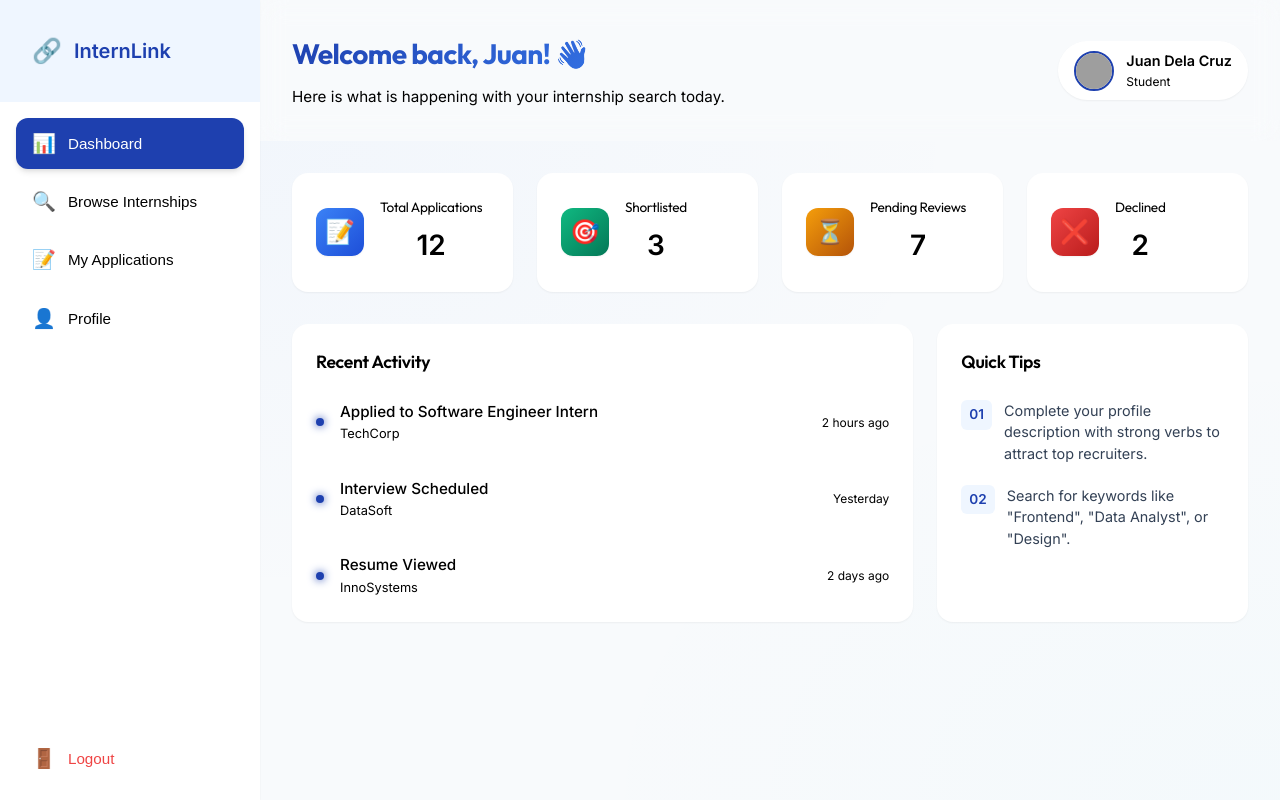
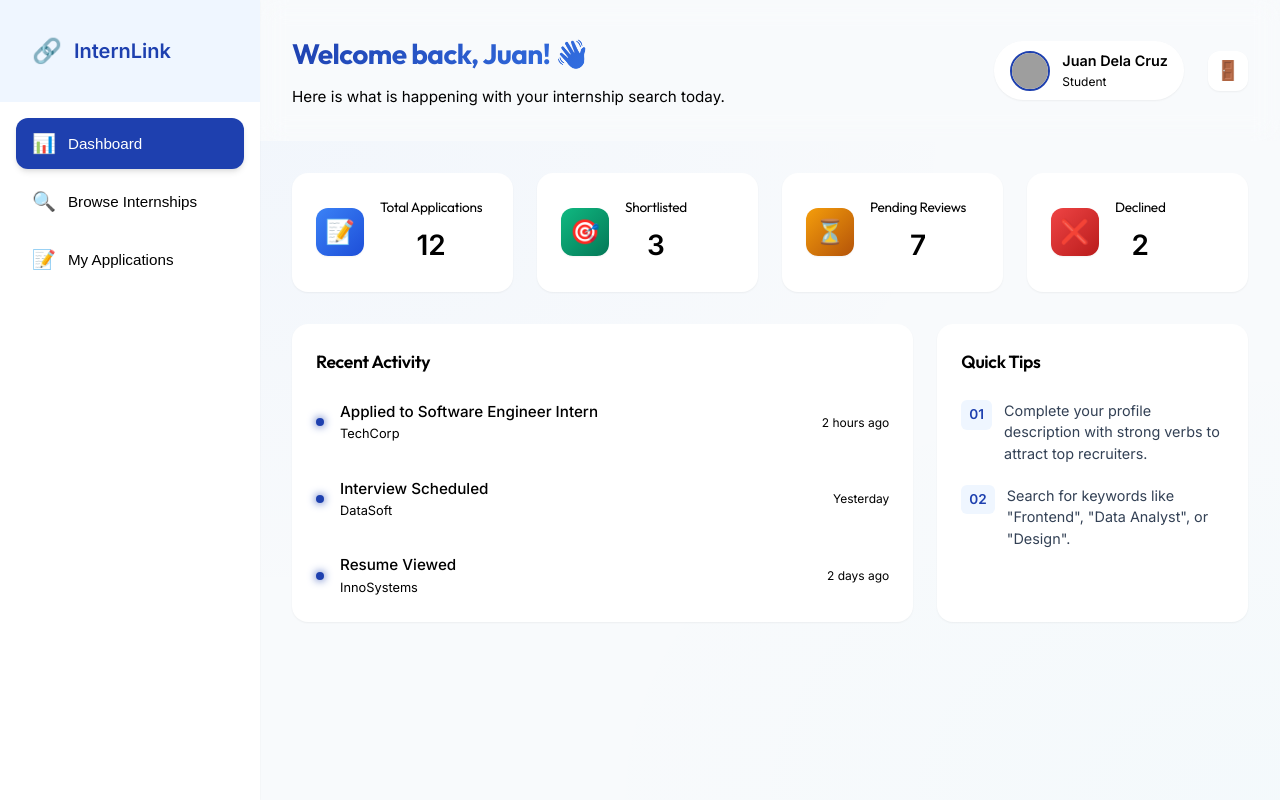
Before and after one commit to StevenBartolome/InternLink, a React (Create React App) app: page / in a window 1280 px wide. Built offline with nearby package versions, Linux system fonts and the light colour scheme; grey boxes are pictures that could not be loaded.

Commit message:
added static login for student

```diff
--- a/src/screens/Login/Login.jsx
+++ b/src/screens/Login/Login.jsx
@@ -4,11 +4,22 @@ import Modal from '../../components/Modal/Modal';
 
 const Login = ({ onNavigate }) => {
   const [isModalOpen, setIsModalOpen] = useState(false);
+  const [email, setEmail] = useState('');
+  const [password, setPassword] = useState('');
+  const [error, setError] = useState('');
 
   const handleSubmit = (e) => {
     e.preventDefault();
-    setIsModalOpen(true);
+    if (email === 'student@gmail.com' && password === '123') {
+      setError('');
+      setIsModalOpen(true);
+    } else {
+      setError('Invalid email or password. Use student@gmail.com / 123');
+    }
   };
+
+
+
 
   return (
     <div className="auth-split">
@@ -58,10 +69,13 @@ const Login = ({ onNavigate }) => {
           </div>
 
           <form onSubmit={handleSubmit} className="auth-form-high">
+            {error && <p className="error-msg" style={{ color: '#ef4444', fontSize: '0.85rem', marginBottom: '1rem', background: '#fef2f2', padding: '0.75rem', borderRadius: '8px', border: '1px solid #fca5a5' }}>{error}</p>}
+
             <div className="form-group-high">
               <label htmlFor="email">Email or Username</label>
               <div className="input-with-icon">
-                <input type="email" id="email" placeholder="name@example.com or username" required />
+                <input type="email" id="email" placeholder="name@example.com or username" value={email} onChange={(e) => setEmail(e.target.value)} required />
+
                 <i className="fa-regular fa-envelope"></i>
               </div>
             </div>
@@ -69,7 +83,8 @@ const Login = ({ onNavigate }) => {
             <div className="form-group-high">
               <label htmlFor="password">Password</label>
               <div className="input-with-icon">
-                <input type="password" id="password" placeholder="••••••••••••" required />
+                <input type="password" id="password" placeholder="••••••••••••" value={password} onChange={(e) => setPassword(e.target.value)} required />
+
                 <i className="fa-regular fa-eye-slash"></i>
               </div>
             </div>
--- a/src/screens/StudentDashboard/StudentDashboard.css
+++ b/src/screens/StudentDashboard/StudentDashboard.css
@@ -123,7 +123,29 @@
   border-radius: 4px;
 }
 
+.logout-icon-btn {
+  background: #ffffff;
+  border: 1px solid var(--glass-border);
+  border-radius: 12px;
+  width: 40px;
+  height: 40px;
+  display: flex;
+  align-items: center;
+  justify-content: center;
+  cursor: pointer;
+  box-shadow: var(--shadow-sm);
+  transition: all 0.2s ease;
+  font-size: 1.2rem;
+}
+
+.logout-icon-btn:hover {
+  background: #fef2f2;
+  border-color: #fca5a5;
+  transform: translateY(-2px);
+}
+
 @media (max-width: 768px) {
+
   .dashboard-container {
     flex-direction: column;
   }
--- a/src/screens/StudentDashboard/StudentDashboard.jsx
+++ b/src/screens/StudentDashboard/StudentDashboard.jsx
@@ -39,14 +39,18 @@ const StudentDashboard = ({ onNavigate }) => {
             <p>Here is what is happening with your internship search today.</p>
           </div>
           <div className="header-right">
-            <div className="user-profile">
+            <div className="user-profile" onClick={() => setActiveTab('profile')} title="Go to Profile">
               <img src={user.avatar} alt="Profile" className="avatar" />
               <div className="user-info">
                 <span className="user-name">{user.name}</span>
                 <span className="user-role">{user.role}</span>
               </div>
             </div>
+            <button className="logout-icon-btn" onClick={() => onNavigate('landing')} title="Logout">
+              🚪
+            </button>
           </div>
+
         </header>
         <main className="dashboard-content">
           {renderTabContent()}
--- a/src/screens/StudentDashboard/components/Sidebar.jsx
+++ b/src/screens/StudentDashboard/components/Sidebar.jsx
@@ -5,8 +5,8 @@ const Sidebar = ({ activeTab, setActiveTab, onLogout }) => {
     { id: 'overview', label: 'Dashboard', icon: '📊' },
     { id: 'internships', label: 'Browse Internships', icon: '🔍' },
     { id: 'applications', label: 'My Applications', icon: '📝' },
-    { id: 'profile', label: 'Profile', icon: '👤' },
   ];
+
 
   return (
     <div className="sidebar">
@@ -28,12 +28,7 @@ const Sidebar = ({ activeTab, setActiveTab, onLogout }) => {
         ))}
       </nav>
 
-      <div className="sidebar-footer">
-        <button className="nav-item logout" onClick={onLogout}>
-          <span className="nav-icon">🚪</span>
-          <span className="nav-label">Logout</span>
-        </button>
-      </div>
+
 
       <style jsx="true">{`
         .sidebar {
```
